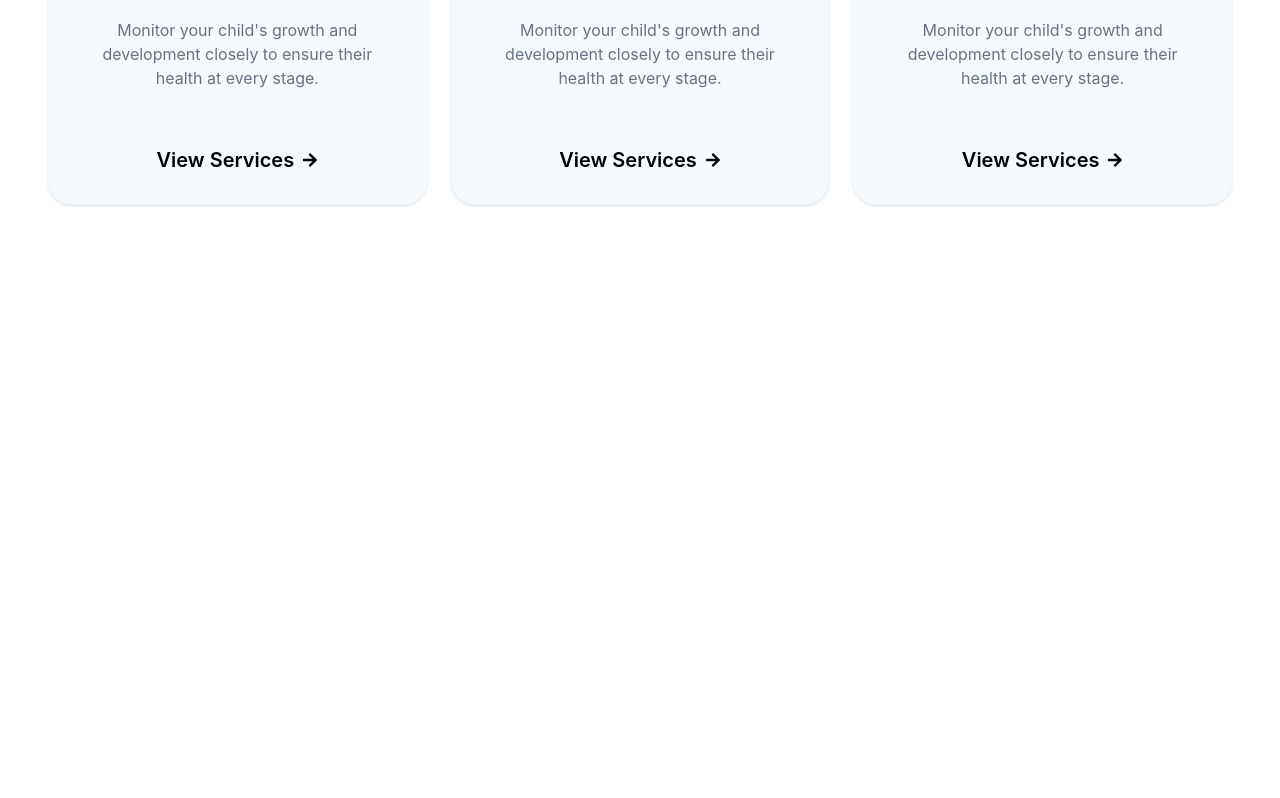
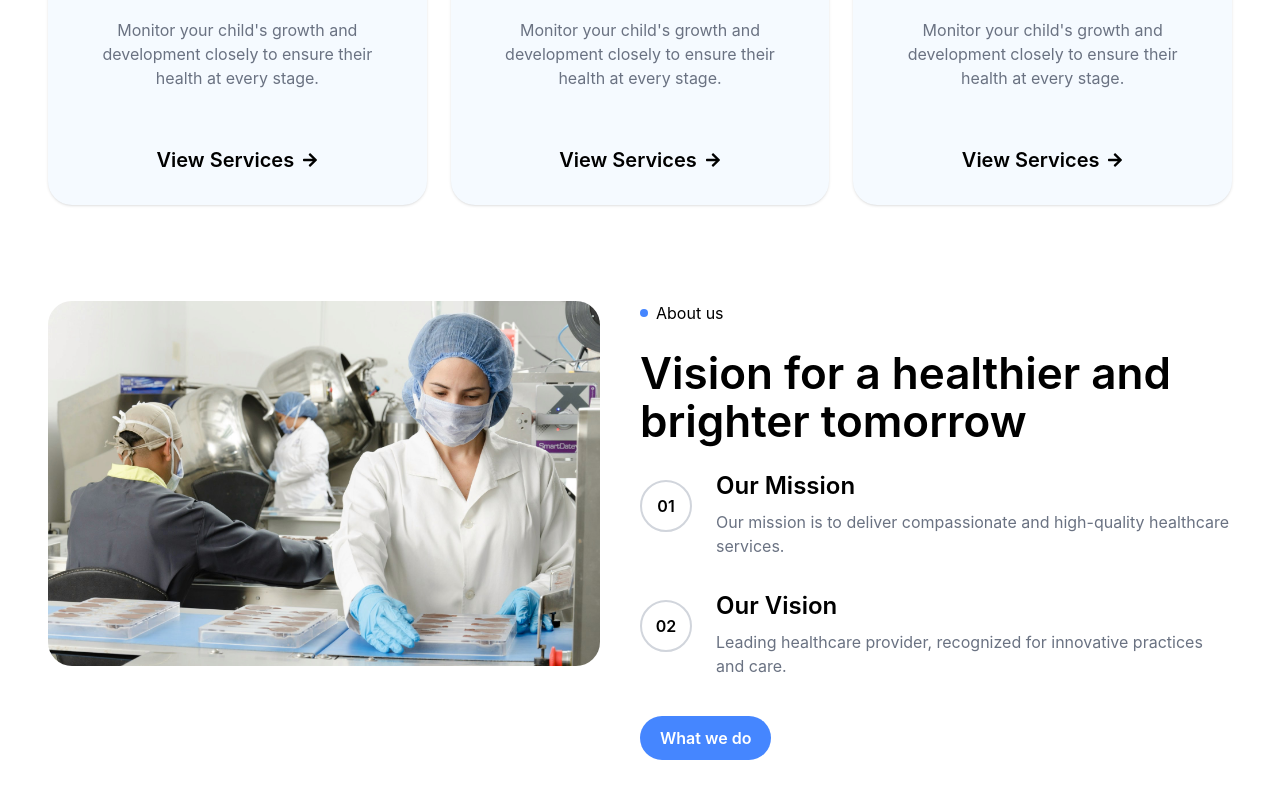
Before and after one commit to hamdard-coder/vitalflow, a React (Vite) app: page / in a window 1280 px wide. Shown: the part 2731-3529 px from the top of the page. Before the commit the page ends 2984 px from the top, so only its background shows below. Built offline with nearby package versions, Linux system fonts and the light colour scheme.

Commit message:
add about

```diff
--- a/src/App.jsx
+++ b/src/App.jsx
@@ -5,6 +5,7 @@ import Virtual from "./components/Virtual/Virtual";
 import BelowHero from "./components/BelowHero/BelowHero";
 import ServiceCard from "./components/ServiceCard/ServiceCard";
 import Service from "./components/Service/Service";
+import AboutUs from "./components/AboutUs/AboutUs";
 function App() {
   return (
     <>
@@ -13,6 +14,7 @@ function App() {
       <Virtual />
       <BelowHero/>
       <Service/>
+      <AboutUs/>
     </>
   );
 }
--- /dev/null
+++ b/src/components/AboutUs/AboutUs.jsx
@@ -0,0 +1,65 @@
+import React from "react";
+import Container from "../Container";
+import Button from "../Button/Button";
+import about1 from "../../assets/VitalFlow-Images/aboutUs/about.avif";
+
+const AboutUs = () => {
+  return (
+    <section className="py-12">
+      <Container>
+        <div className="grid grid-cols-1 lg:grid lg:grid-cols-2">
+          {/* main container */}
+          <div className="flex justify-start">
+            {/* right */}
+            <div className="relative">
+              <img src={about1} className="w-138 rounded-3xl" alt="" />
+            </div>
+          </div>
+
+          <div>
+            {/* left */}
+            <div className="flex items-center gap-2 pt-12 lg:pt-0 ">
+              <div className="w-2 h-2 rounded-full bg-[#4586ff] "></div>
+              <p>About us</p>
+            </div>
+            <div className="my-6">
+              <h1 className="text-4xl font-semibold lg:text-[44px]">
+                Vision for a healthier and brighter tomorrow
+              </h1>
+            </div>
+
+            <div className="flex items-center gap-6">
+              <div className="flex items-center justify-center w-12 h-12 md:w-13 md:h-13 lg:w-13 lg:h-13 shrink-0 border-2 border-gray-300 rounded-full mb-4 ">
+                <p className="font-semibold">01</p>
+              </div>
+              <div>
+                <h2 className="text-2xl font-semibold">
+                 Our Mission
+                </h2>
+                <p className="text-gray-500 mt-2">
+                Our mission is to deliver compassionate and high-quality healthcare services.
+                </p>
+              </div>
+            </div>
+            <div className="flex items-center gap-6 mt-8">
+              <div className="flex items-center justify-center  w-12 h-12 md:w-13 md:h-13 lg:w-13 lg:h-13 shrink-0 border-2 border-gray-300 rounded-full mb-4 ">
+                <p className="font-semibold">02</p>
+              </div>
+              <div>
+                <h2 className="text-2xl font-semibold">Our Vision</h2>
+                <p className="text-gray-500 mt-2">
+                 Leading healthcare provider, recognized for innovative practices and care.
+                </p>
+              </div>
+            </div>
+            <div className="my-12">
+              <Button title="What we do" />
+            </div>
+          </div>
+        </div>
+      </Container>
+    </section>
+  );
+};
+
+export default AboutUs;
```
Also changed, not shown: src/assets/VitalFlow-Images/aboutUs/about.avif (added).
